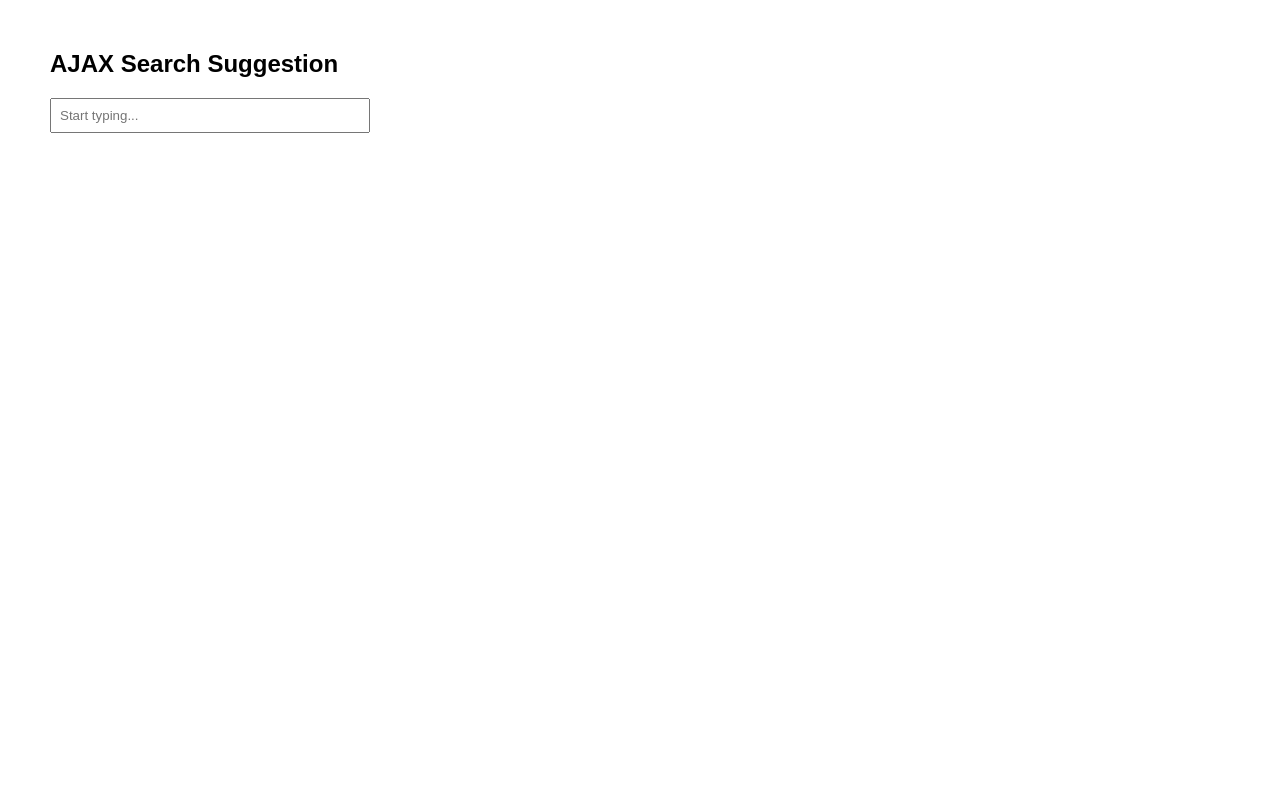
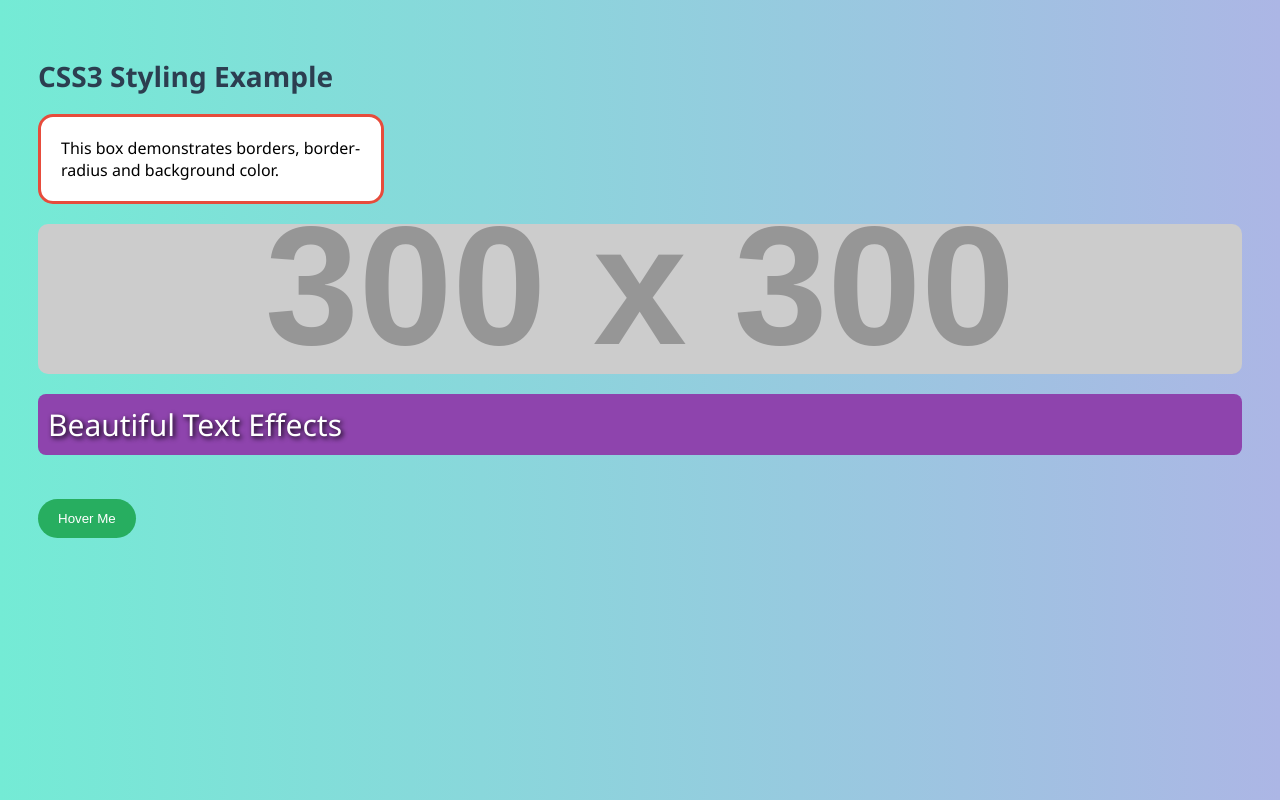
Before and after one commit to Pranjali14-pds/pranjali-shedage, a plain HTML site: page index.html in a window 1280 px wide. Drawn offline with nearby package versions, Linux system fonts and the light colour scheme; placeholder pictures from the web are drawn by us.

Commit message:
Update index.html

```diff
--- a/index.html
+++ b/index.html
@@ -1,73 +1,87 @@
 <!DOCTYPE html>
 <html>
 <head>
-    <title>AJAX Search Suggestion</title>
-    <script src="https://code.jquery.com/jquery-3.6.0.min.js"></script>
+    <title>CSS3 Styles Demo</title>
+
     <style>
+        /* Page Background */
         body {
-            font-family: Arial, sans-serif;
-            margin: 50px;
+            background: linear-gradient(to right, #74ebd5, #acb6e5);
+            font-family: 'Segoe UI', Arial, sans-serif;
+            padding: 30px;
         }
 
-        #search-box {
-            width: 300px;
-            padding: 8px;
+        /* Colors & Fonts */
+        .color-text {
+            color: #2c3e50;
+            font-size: 28px;
+            font-weight: bold;
         }
 
-        #suggestions {
+        /* Borders */
+        .border-box {
+            border: 3px solid #e74c3c;
+            border-radius: 15px;
+            padding: 20px;
             width: 300px;
-            border: 1px solid #ccc;
-            display: none;
-            position: absolute;
-            background: #fff;
+            background-color: white;
+            margin-bottom: 20px;
         }
 
-        .suggestion-item {
-            padding: 8px;
-            cursor: pointer;
+        /* Background styles */
+        .background-box {
+            background: url('https://via.placeholder.com/300') no-repeat center;
+            background-size: cover;
+            height: 150px;
+            border-radius: 10px;
+            margin-bottom: 20px;
         }
 
-        .suggestion-item:hover {
-            background: #f0f0f0;
+        /* Text Effects */
+        .text-effects {
+            font-size: 30px;
+            color: #fff;
+            text-shadow: 2px 2px 5px black;
+            background-color: #8e44ad;
+            padding: 10px;
+            border-radius: 8px;
+        }
+
+        /* Hover effect */
+        .hover-button {
+            background-color: #27ae60;
+            color: white;
+            padding: 12px 20px;
+            border: none;
+            border-radius: 25px;
+            cursor: pointer;
+            transition: 0.3s;
+        }
+
+        .hover-button:hover {
+            background-color: #2ecc71;
+            transform: scale(1.1);
         }
     </style>
+
 </head>
 <body>
 
-<h2>AJAX Search Suggestion</h2>
+    <h1 class="color-text">CSS3 Styling Example</h1>
 
-<input type="text" id="search-box" placeholder="Start typing..." autocomplete="off">
-<div id="suggestions"></div>
+    <div class="border-box">
+        This box demonstrates borders, border-radius and background color.
+    </div>
 
-<script>
-$(document).ready(function(){
+    <div class="background-box"></div>
 
-    $("#search-box").keyup(function(){
-        let query = $(this).val();
+    <div class="text-effects">
+        Beautiful Text Effects
+    </div>
 
-        if(query.length > 0){
-            $.ajax({
-                url: "search.php",
-                method: "POST",
-                data: {search: query},
-                success: function(response){
-                    $("#suggestions").html(response);
-                    $("#suggestions").show();
-                }
-            });
-        } else {
-            $("#suggestions").hide();
-        }
-    });
+    <br><br>
 
-    // Click on suggestion
-    $(document).on("click", ".suggestion-item", function(){
-        $("#search-box").val($(this).text());
-        $("#suggestions").hide();
-    });
-
-});
-</script>
+    <button class="hover-button">Hover Me</button>
 
 </body>
 </html>
```
